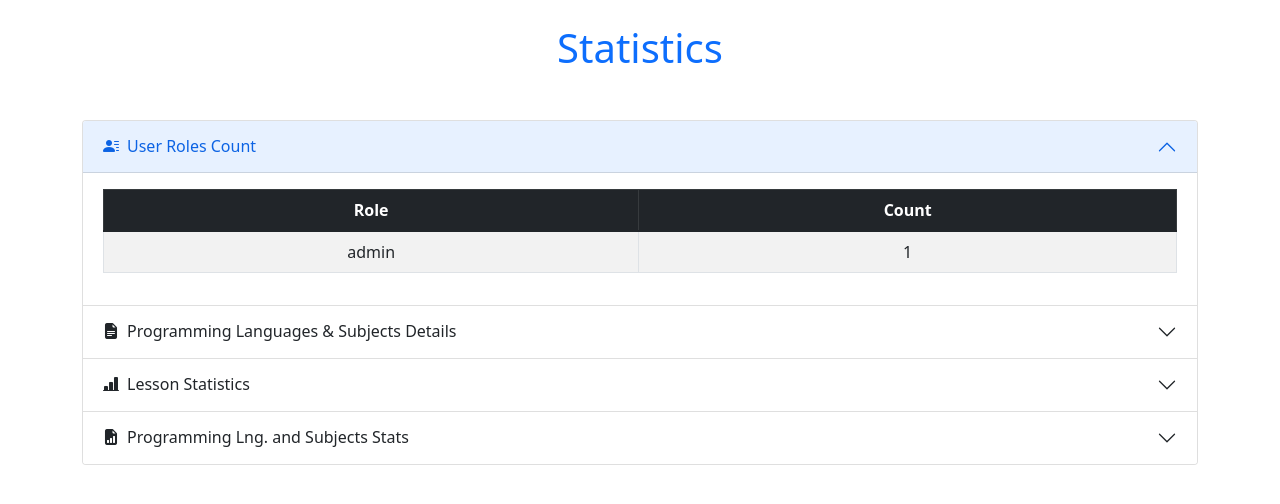
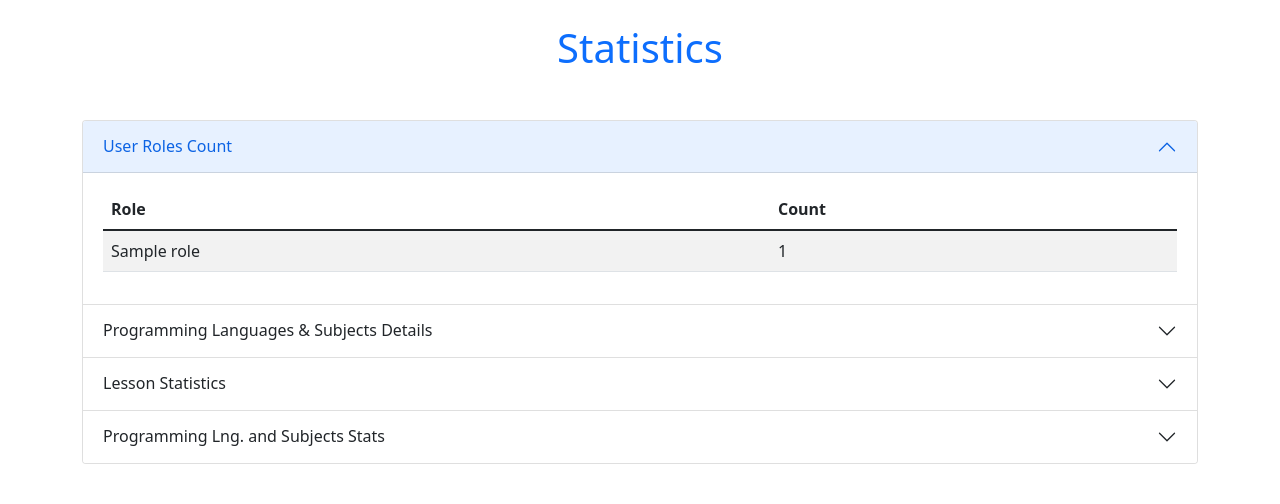
Before and after one commit to Martinnnnnns/SGPYear2, a Django app: template tutorials/templates/admin_stats.html in a window 1280 px wide. Shown: the part 56-560 px from the top of the page. Run offline with Django 3.2, Linux system fonts and the light colour scheme; the template is opened without the code that fills it: most values are stand-ins (such as "Sample title", 1, 10 or a date in 2020); some libraries are stand-ins or nearby versions.

Commit message:
Fixed Admin Statistics

```diff
--- a/tutorials/templates/admin_stats.html
+++ b/tutorials/templates/admin_stats.html
@@ -1,30 +1,31 @@
 {% extends 'base_content.html' %}
+{% block content %}
 
-{% block content %}
 <div class="container mt-4">
-    <h1 class="text-center mb-5 text-primary">Statistics</h1>
-    <div class="accordion" id="statisticsAccordion">
-        <!-- User Roles -->
+    <h1 id="statistics" class="text-center mb-5 text-primary">Statistics</h1>
+
+    <div id="statisticsAccordion" class="accordion">
         <div class="accordion-item">
-            <h2 class="accordion-header" id="headingRoles">
-                <button class="accordion-button" type="button" data-bs-toggle="collapse" data-bs-target="#collapseRoles" aria-expanded="true" aria-controls="collapseRoles">
-                    <i class="bi bi-person-lines-fill me-2"></i> User Roles Count
+            <h2 id="headingRoles" class="accordion-header">
+                <button class="accordion-button" type="button" data-bs-toggle="collapse" data-bs-target="#collapseRoles">
+                    User Roles Count
                 </button>
             </h2>
             <div id="collapseRoles" class="accordion-collapse collapse show" aria-labelledby="headingRoles" data-bs-parent="#statisticsAccordion">
                 <div class="accordion-body">
-                    <table class="table table-striped table-hover table-bordered">
-                        <thead class="table-dark">
+                    <div class="table-responsive">
+                        <table class="table table-striped">
+                            <thead>
                                 <tr>
-                                <th scope="col" class="text-center">Role</th>
-                                <th scope="col" class="text-center">Count</th>
+                                    <th>Role</th>
+                                    <th>Count</th>
                                 </tr>
                             </thead>
                             <tbody>
                                 {% for role in user_counts_by_role %}
                                 <tr>
-                                <td class="text-center">{{ role.role }}</td>
-                                <td class="text-center">{{ role.count }}</td>
+                                    <td>{{ role.name }}</td>
+                                    <td>{{ role.count }}</td>
                                 </tr>
                                 {% endfor %}
                             </tbody>
@@ -32,30 +33,31 @@
                     </div>
                 </div>
             </div>
+        </div>
 
-        <!-- Programming Languages & Subjects -->
         <div class="accordion-item">
-            <h2 class="accordion-header" id="headingLanguages">
-                <button class="accordion-button collapsed" type="button" data-bs-toggle="collapse" data-bs-target="#collapseLanguages" aria-expanded="false" aria-controls="collapseLanguages">
-                    <i class="bi bi-file-earmark-text-fill me-2"></i> Programming Languages & Subjects Details
+            <h2 id="headingLanguages" class="accordion-header">
+                <button class="accordion-button collapsed" type="button" data-bs-toggle="collapse" data-bs-target="#collapseLanguages">
+                    Programming Languages & Subjects Details
                 </button>
             </h2>
             <div id="collapseLanguages" class="accordion-collapse collapse" aria-labelledby="headingLanguages" data-bs-parent="#statisticsAccordion">
                 <div class="accordion-body">
-                    <table class="table table-striped table-hover table-bordered">
-                        <thead class="table-dark">
+                    <div class="table-responsive">
+                        <table class="table table-striped">
+                            <thead>
                                 <tr>
-                                <th scope="col" class="text-center">Programming Language</th>
-                                <th scope="col" class="text-center">Subject</th>
-                                <th scope="col" class="text-center">Description</th>
+                                    <th>Programming Language</th>
+                                    <th>Subject</th>
+                                    <th>Description</th>
                                 </tr>
                             </thead>
                             <tbody>
                                 {% for entry in language_subject_statistics %}
                                 <tr>
-                                <td class="text-center">{{ entry.language }}</td>
-                                <td class="text-center">{{ entry.subject }}</td>
-                                <td class="text-center">{{ entry.description }}</td>
+                                    <td>{{ entry.language }}</td>
+                                    <td>{{ entry.subject }}</td>
+                                    <td>{{ entry.description }}</td>
                                 </tr>
                                 {% endfor %}
                             </tbody>
@@ -63,33 +65,33 @@
                     </div>
                 </div>
             </div>
+        </div>
 
-        <!-- Lesson Statistics -->
         <div class="accordion-item">
-            <h2 class="accordion-header" id="headingLessons">
-                <button class="accordion-button collapsed" type="button" data-bs-toggle="collapse" data-bs-target="#collapseLessons" aria-expanded="false" aria-controls="collapseLessons">
-                    <i class="bi bi-bar-chart-line-fill me-2"></i> Lesson Statistics
+            <h2 id="headingLessons" class="accordion-header">
+                <button class="accordion-button collapsed" type="button" data-bs-toggle="collapse" data-bs-target="#collapseLessons">
+                    Lesson Statistics
                 </button>
             </h2>
             <div id="collapseLessons" class="accordion-collapse collapse" aria-labelledby="headingLessons" data-bs-parent="#statisticsAccordion">
                 <div class="accordion-body">
-
-                    <!-- Total Lessons Card -->
+                    <div class="row">
                         <div class="col-md-4 mb-4">
                             <div class="card shadow-sm">
                                 <div class="card-header bg-primary text-white">
-                                <h5 class="card-title">Total Lessons</h5>
+                                    <h5 class="card-title" id="total-lessons">Total Lessons</h5>
                                 </div>
                                 <div class="card-body text-center">
-                                <h3 class="card-text display-4">{{ total_lessons }}</h3>
+                                    <h3 class="card-text display-4" id="total_lessons">{{ total_lessons }}</h3>
+                                </div>
                             </div>
                         </div>
                     </div>
 
-                    <h2 class="mt-4 pb-3 font-weight-bold text-center text-primary">Busiest Tutors</h2>
-
-                    <table class="table table-striped table-hover table-bordered">
-                        <thead class="table-dark">
+                    <h2 id="busiest-tutors" class="mt-4 pb-3 font-weight-bold text-center text-primary">Busiest Tutors</h2>
+                    <div class="table-responsive">
+                        <table class="table table-striped">
+                            <thead>
                                 <tr>
                                     <th>Tutor</th>
                                     <th>Number of Lessons</th>
@@ -104,11 +106,12 @@
                                 {% endfor %}
                             </tbody>
                         </table>
+                    </div>
 
-                    <h2 class="mt-4 pb-3 font-weight-bold text-center text-primary">Busiest Students</h2>
-
-                    <table class="table table-striped table-hover table-bordered">
-                        <thead class="table-dark">
+                    <h2 id="busiest-students" class="mt-4 pb-3 font-weight-bold text-center text-primary">Busiest Students</h2>
+                    <div class="table-responsive">
+                        <table class="table table-striped">
+                            <thead>
                                 <tr>
                                     <th>Student</th>
                                     <th>Number of Lessons</th>
@@ -123,24 +126,23 @@
                                 {% endfor %}
                             </tbody>
                         </table>
-
+                    </div>
                 </div>
             </div>
         </div>
 
-        <!-- Programming Lng. and Subjects Stats -->
         <div class="accordion-item">
-            <h2 class="accordion-header" id="headingLangStats">
-                <button class="accordion-button collapsed" type="button" data-bs-toggle="collapse" data-bs-target="#collapseLangStats" aria-expanded="false" aria-controls="collapseLangStats">
-                    <i class="bi bi-file-earmark-bar-graph-fill me-2"></i> Programming Lng. and Subjects Stats
+            <h2 id="headingLangStats" class="accordion-header">
+                <button class="accordion-button collapsed" type="button" data-bs-toggle="collapse" data-bs-target="#collapseLangStats">
+                    Programming Lng. and Subjects Stats
                 </button>
             </h2>
             <div id="collapseLangStats" class="accordion-collapse collapse" aria-labelledby="headingLangStats" data-bs-parent="#statisticsAccordion">
                 <div class="accordion-body">
-                    <!-- Most Popular Languages -->
-                    <h2 class="mt-4 pb-3 font-weight-bold text-center text-primary">Most Popular Languages</h2>
-                    <table class="table table-striped table-hover table-bordered">
-                        <thead class="table-dark">
+                    <h2 id="most-popular-languages" class="mt-4 pb-3 font-weight-bold text-center text-primary">Most Popular Languages</h2>
+                    <div class="table-responsive">
+                        <table class="table table-striped">
+                            <thead>
                                 <tr>
                                     <th>Language</th>
                                     <th>Number of Lessons</th>
@@ -155,11 +157,12 @@
                                 {% endfor %}
                             </tbody>
                         </table>
+                    </div>
 
-                    <!-- Most Popular Subjects -->
-                    <h2 class="mt-4 pb-3 font-weight-bold text-center text-primary">Most Popular Subjects</h2>
-                    <table class="table table-striped table-hover table-bordered">
-                        <thead class="table-dark">
+                    <h2 id="most-popular-subjects" class="mt-4 pb-3 font-weight-bold text-center text-primary">Most Popular Subjects</h2>
+                    <div class="table-responsive">
+                        <table class="table table-striped">
+                            <thead>
                                 <tr>
                                     <th>Subject</th>
                                     <th>Number of Lessons</th>
@@ -179,4 +182,6 @@
             </div>
         </div>
     </div>
+</div>
+
 {% endblock %}
```
Also changed, not shown: tutorials/views.py (+30 -10 lines). Lines whose indentation alone changed are shown as unchanged.
